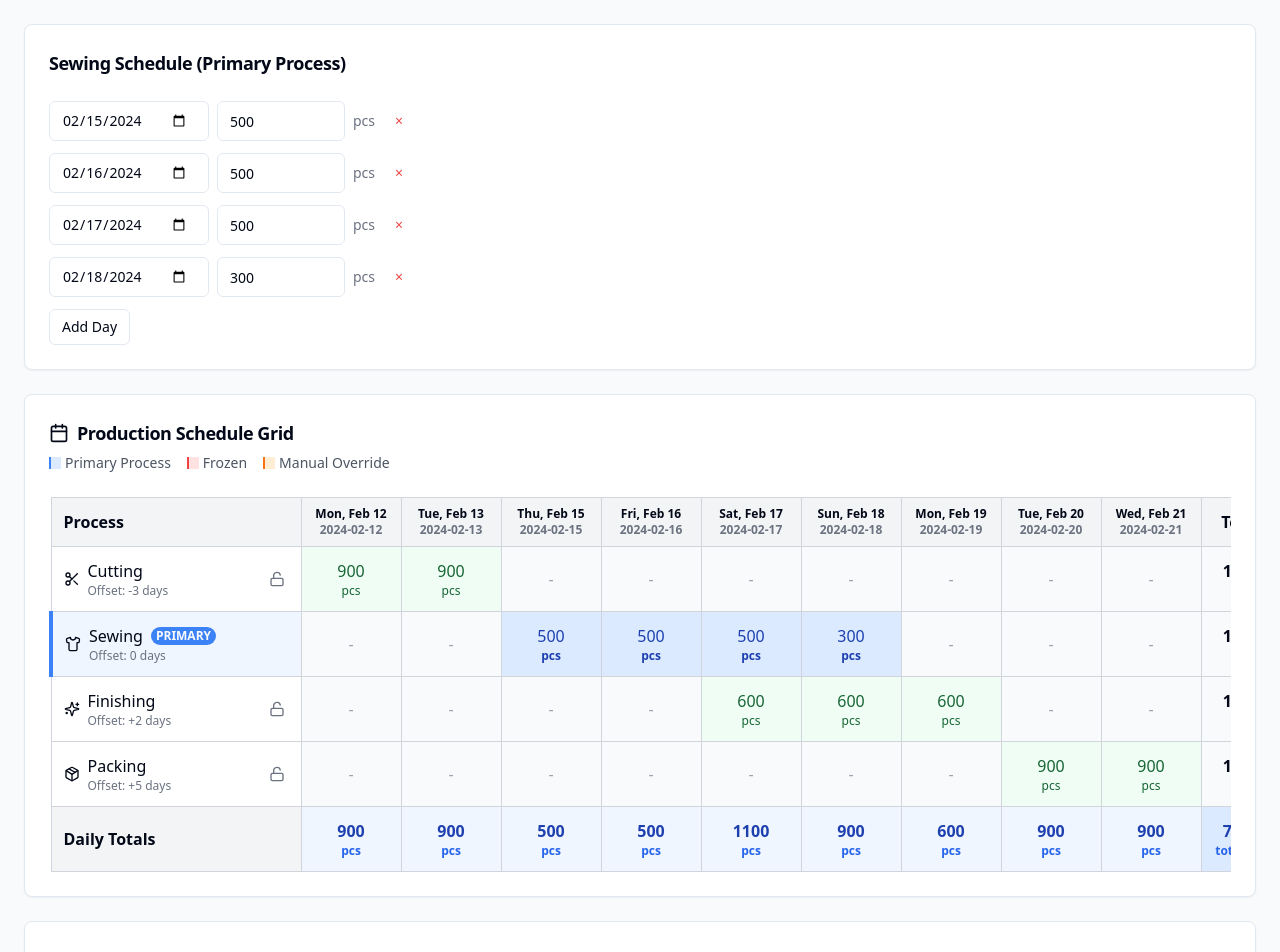
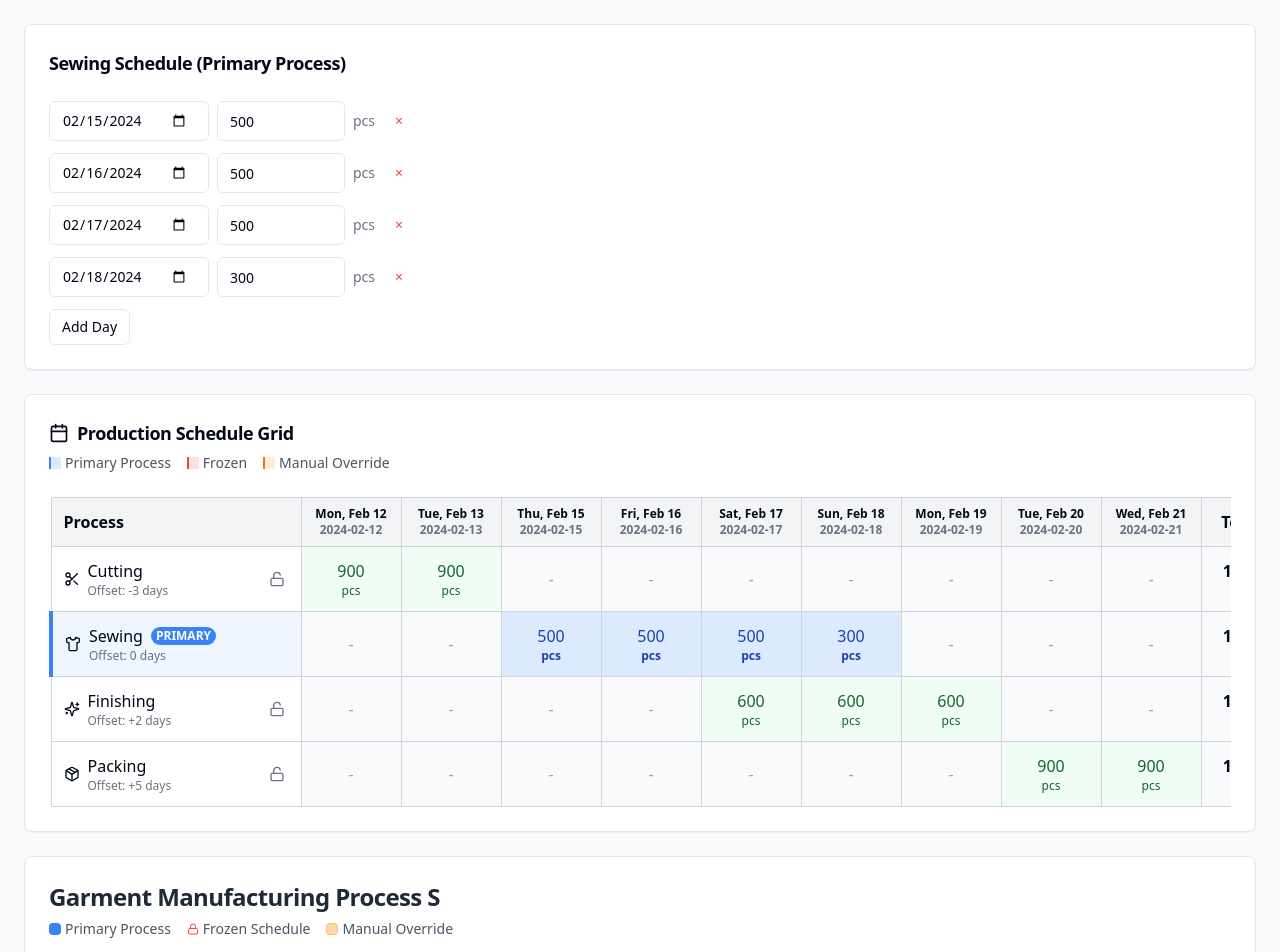
Before and after one commit to savyarora/garment-flow-scheduler, a React (Vite) app: page / in a window 1280 px wide. Shown: the top 952 px of the page. Built offline with nearby package versions, Linux system fonts and the light colour scheme; what ag-grid-community would draw is missing.

Commit message:
Remove daily totals row
Removed the daily totals row from the schedule grid.

```diff
--- a/src/components/ScheduleGrid.tsx
+++ b/src/components/ScheduleGrid.tsx
@@ -316,31 +316,6 @@ const ScheduleGrid: React.FC<ScheduleGridProps> = ({
                 );
               })}
             </tbody>
-            {/* Totals Row */}
-            <tfoot>
-              <tr className="bg-gray-100 font-semibold">
-                <td className="border border-gray-300 p-3">Daily Totals</td>
-                {allDates.map(date => {
-                  const dailyTotal = processData.reduce((sum, process) => {
-                    return sum + getQuantityForDate(process, date);
-                  }, 0);
-                  return (
-                    <td key={date} className="border border-gray-300 p-2 text-center bg-blue-50">
-                      <div className="font-semibold text-blue-800">{dailyTotal}</div>
-                      <div className="text-xs text-blue-600">pcs</div>
-                    </td>
-                  );
-                })}
-                <td className="border border-gray-300 p-3 text-center bg-blue-100">
-                  <div className="font-bold text-blue-800">
-                    {processData.reduce((sum, process) => {
-                      return sum + process.schedule.reduce((pSum, day) => pSum + day.quantity, 0);
-                    }, 0)}
-                  </div>
-                  <div className="text-xs text-blue-600">total pcs</div>
-                </td>
-              </tr>
-            </tfoot>
           </table>
         </div>
       </CardContent>
```
